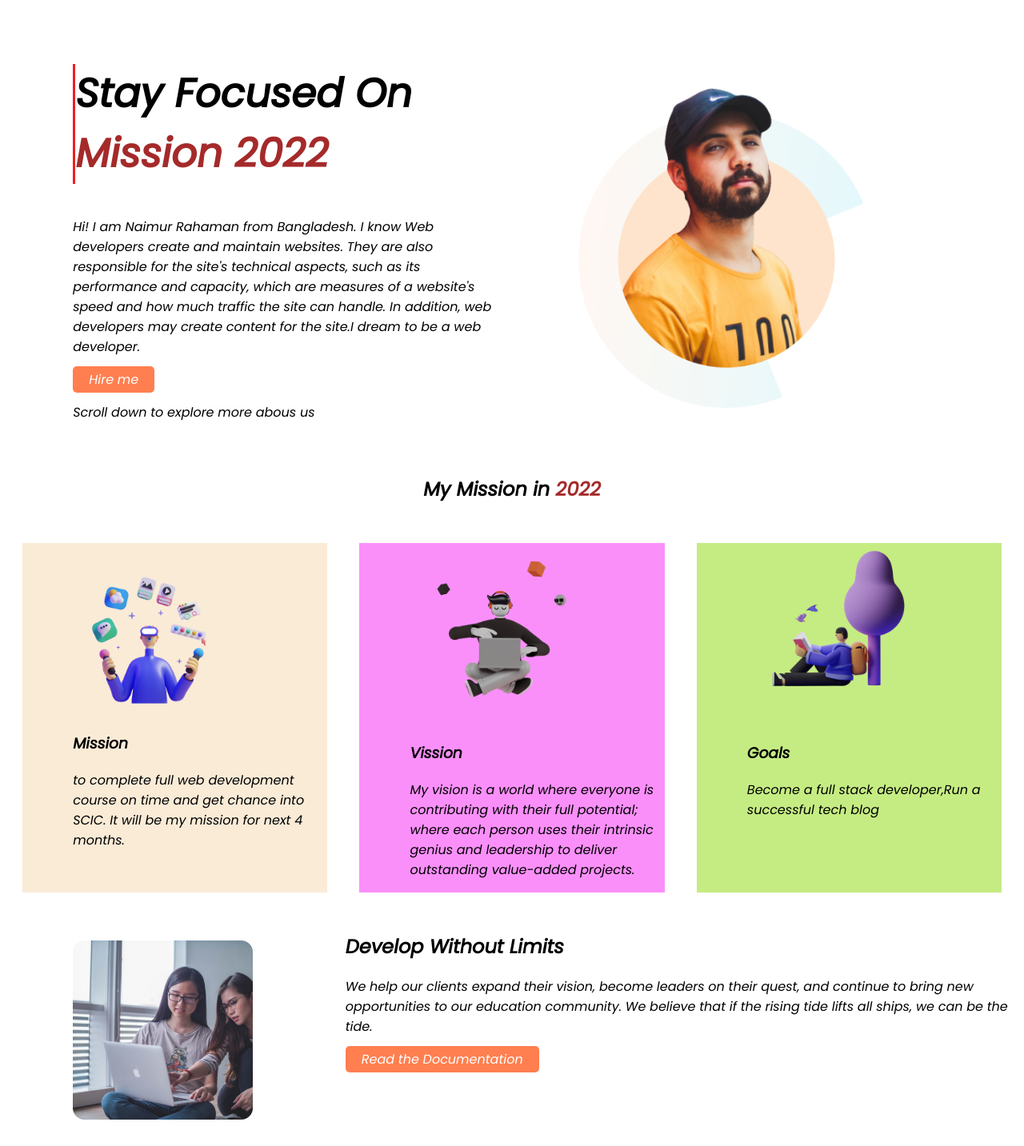
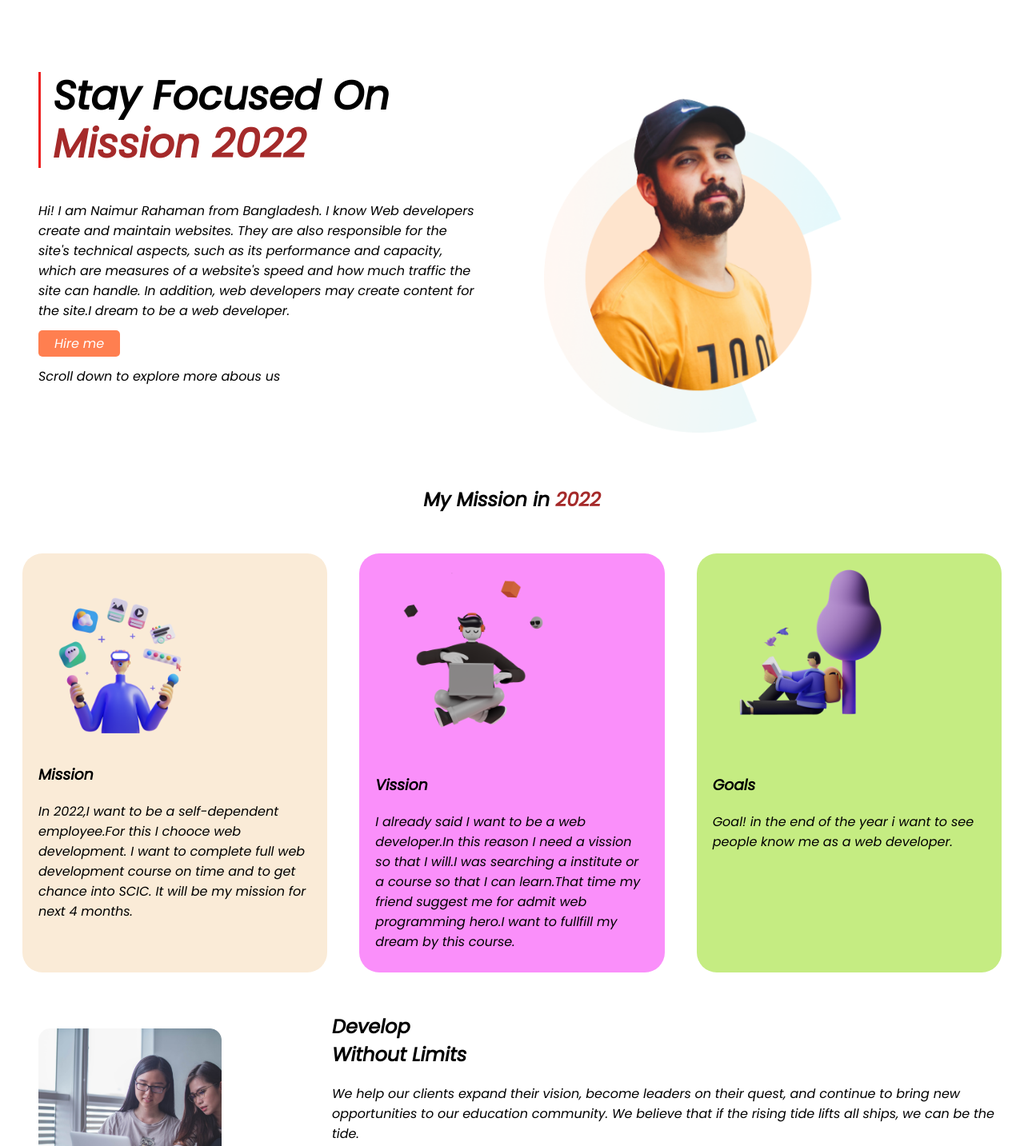
Before and after one commit to naimurbd/new-developer-portfolio, a plain HTML site: page index.html in a window 1280 px wide. Shown: the top 1433 px of the page at 80% size. Drawn offline with Linux system fonts and the light colour scheme.

Commit message:
fainal commit

```diff
--- a/index.html
+++ b/index.html
@@ -16,7 +16,7 @@
 <body>
     <section class="top-banner flexible-container">
         <div class="half-width">
-            <h1 id="header"> Stay Focused On <span class="change-color">Mission 2022</span></h1>
+            <h1 class="head"> Stay Focused On <br> <span class="header">Mission 2022</span></h1>
 
             <p>Hi! I am Naimur Rahaman from Bangladesh. I know Web developers create and maintain websites. They are
                 also
@@ -36,26 +36,26 @@
         </div>
     </section>
     <section class="mission-area">
-        <h2 class="center">My Mission in <span class="change-color">2022</span></h2>
+        <h2 class="center">My Mission in <span class="header">2022</span></h2>
         <div class="flexible-container">
             <div class="half-width dream-mission">
                 <img src="images/illustrators/illustrator-1.png" alt="">
                 <h3>Mission</h3>
-                <p>to complete full web development course on time and get chance into SCIC. It will be my mission for
-                    next
-                    4 months.</p>
+                <p>In 2022,I want to be a self-dependent employee.For this I chooce web development.
+                    I want to complete full web development course on time and to get chance into SCIC. It will be my
+                    mission for next 4 months.</p>
             </div>
             <div class="half-width dream-vision">
                 <img src="images/illustrators/illustrator-2.png" alt="">
                 <h3>Vission</h3>
-                <p> My vision is a world where everyone is contributing with their full potential; where each person
-                    uses
-                    their intrinsic genius and leadership to deliver outstanding value-added projects.</p>
+                <p> I already said I want to be a web developer.In this reason I need a vission so that I will.I was
+                    searching a institute or a course so that I can learn.That time my friend suggest me for admit web
+                    programming hero.I want to fullfill my dream by this course.</p>
             </div>
             <div class="half-width dream-goal">
                 <img src="images/illustrators/illustrator-3.png" alt="">
                 <h3>Goals</h3>
-                <p>Become a full stack developer,Run a successful tech blog</p>
+                <p>Goal! in the end of the year i want to see people know me as a web developer.</p>
             </div>
         </div>
     </section>
@@ -64,7 +64,7 @@
             <img src="images/pictures/coding.png" alt="">
         </div>
         <div>
-            <h2>Develop Without Limits</h2>
+            <h2>Develop <br> Without Limits</h2>
             <p>We help our clients expand their vision, become leaders on their quest, and continue to bring new
                 opportunities to our education community. We believe that if the rising tide lifts all ships, we can be
                 the tide.</p>
--- a/style.css
+++ b/style.css
@@ -1,12 +1,15 @@
 body{
     font-family: 'Poppins', sans-serif;
 }
-#header{
+.head{
     font-size: 50px;
-    border-left: 3px solid rgb(238, 32, 32);
+    border-left:3px solid rgb(238, 32, 32);
     font-weight: 400px;
+    padding-left:15px ;
+    line-height:60px ;
+
 }
-.change-color{
+.header{
     color: brown;
 }
 .flexible-container{
@@ -14,8 +17,9 @@ body{
 }
 .half-width{
     width:50%;
-    padding-left: 5%;
+    padding: 10px 20px;
     margin: 30px 20px;
+    border-radius:25px ;
 }
 .half-width img{
     width: 70%;
```
